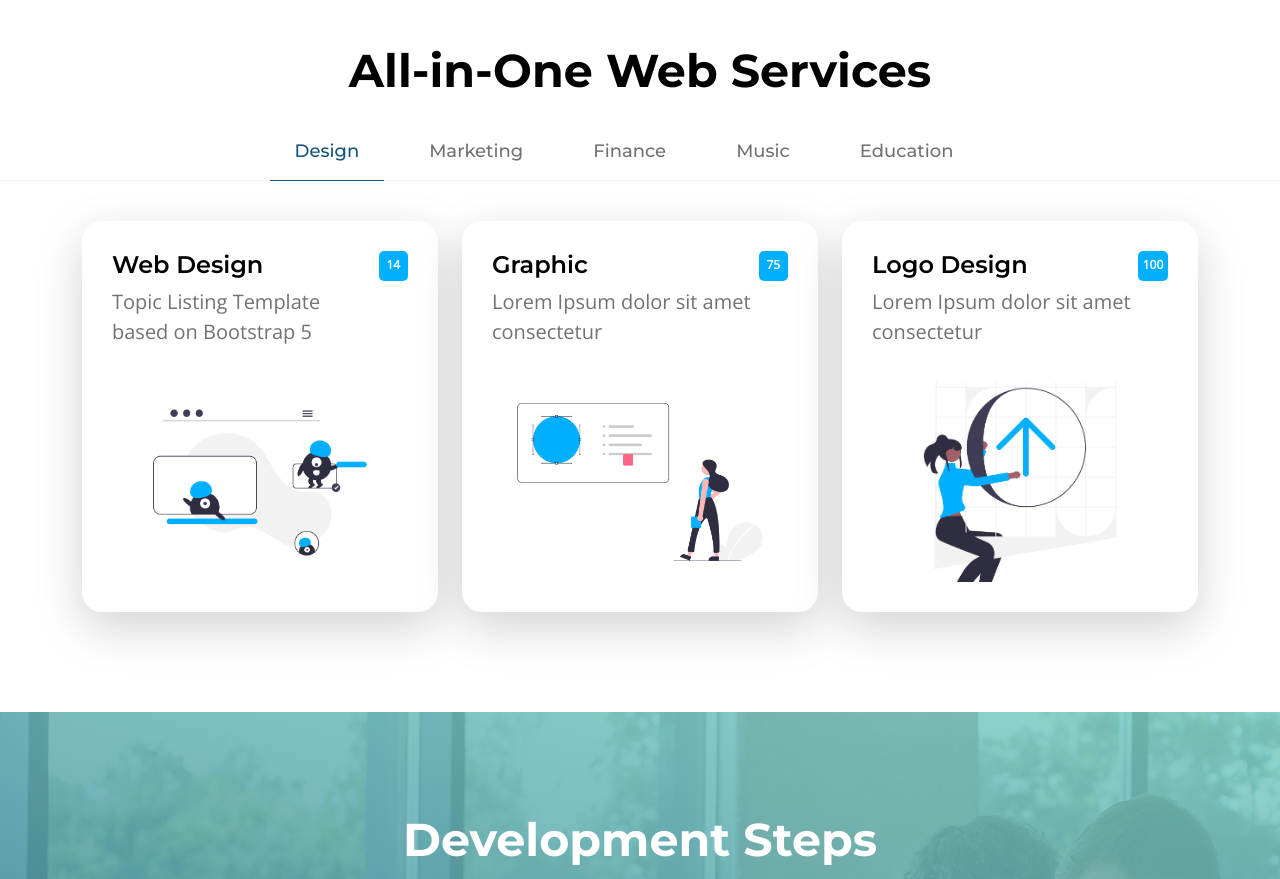
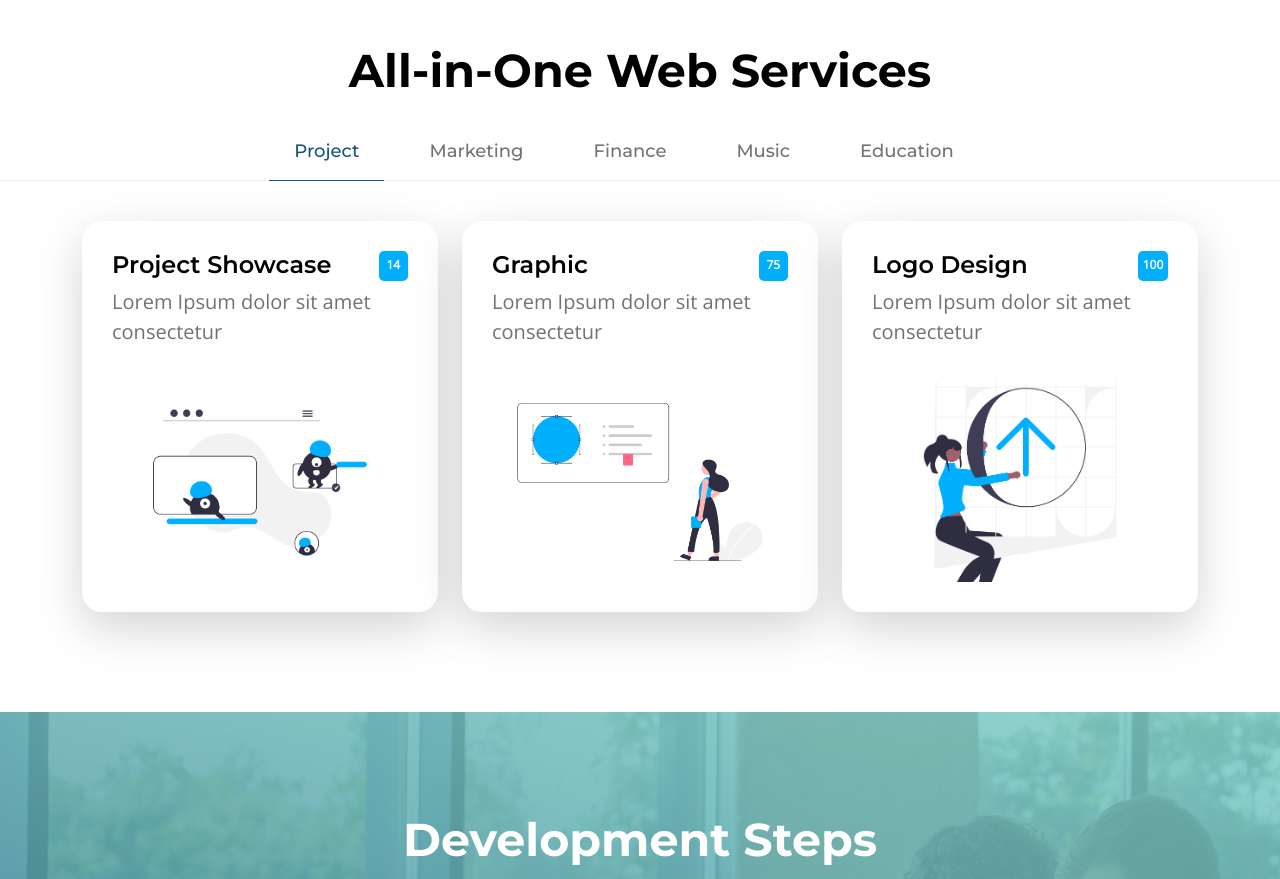
Before and after one commit to Athis123/bk_system, a plain HTML site: page index.html in a window 1280 px wide. Shown: the part 1020-1899 px from the top of the page. Drawn offline with nearby package versions, Linux system fonts and the light colour scheme.

Commit message:
PENYESUAIAN2

```diff
--- a/index.html
+++ b/index.html
@@ -190,7 +190,7 @@
                     <div class="row">
                         <ul class="nav nav-tabs" id="myTab" role="tablist">
                             <li class="nav-item" role="presentation">
-                                <button class="nav-link active" id="design-tab" data-bs-toggle="tab" data-bs-target="#design-tab-pane" type="button" role="tab" aria-controls="design-tab-pane" aria-selected="true">Design</button>
+                                <button class="nav-link active" id="design-tab" data-bs-toggle="tab" data-bs-target="#design-tab-pane" type="button" role="tab" aria-controls="design-tab-pane" aria-selected="true">Project</button>
                             </li>
 
                             <li class="nav-item" role="presentation">
@@ -224,9 +224,9 @@
                                                 <a href="topics-detail.html">
                                                     <div class="d-flex">
                                                         <div>
-                                                            <h5 class="mb-2">Web Design</h5>
+                                                            <h5 class="mb-2">Project Showcase</h5>
 
-                                                            <p class="mb-0">Topic Listing Template based on Bootstrap 5</p>
+                                                            <p class="mb-0">Lorem Ipsum dolor sit amet consectetur</p>
                                                         </div>
 
                                                         <span class="badge bg-design rounded-pill ms-auto">14</span>
```
Also changed, not shown: topics-detail.html (+1 -1 lines).
